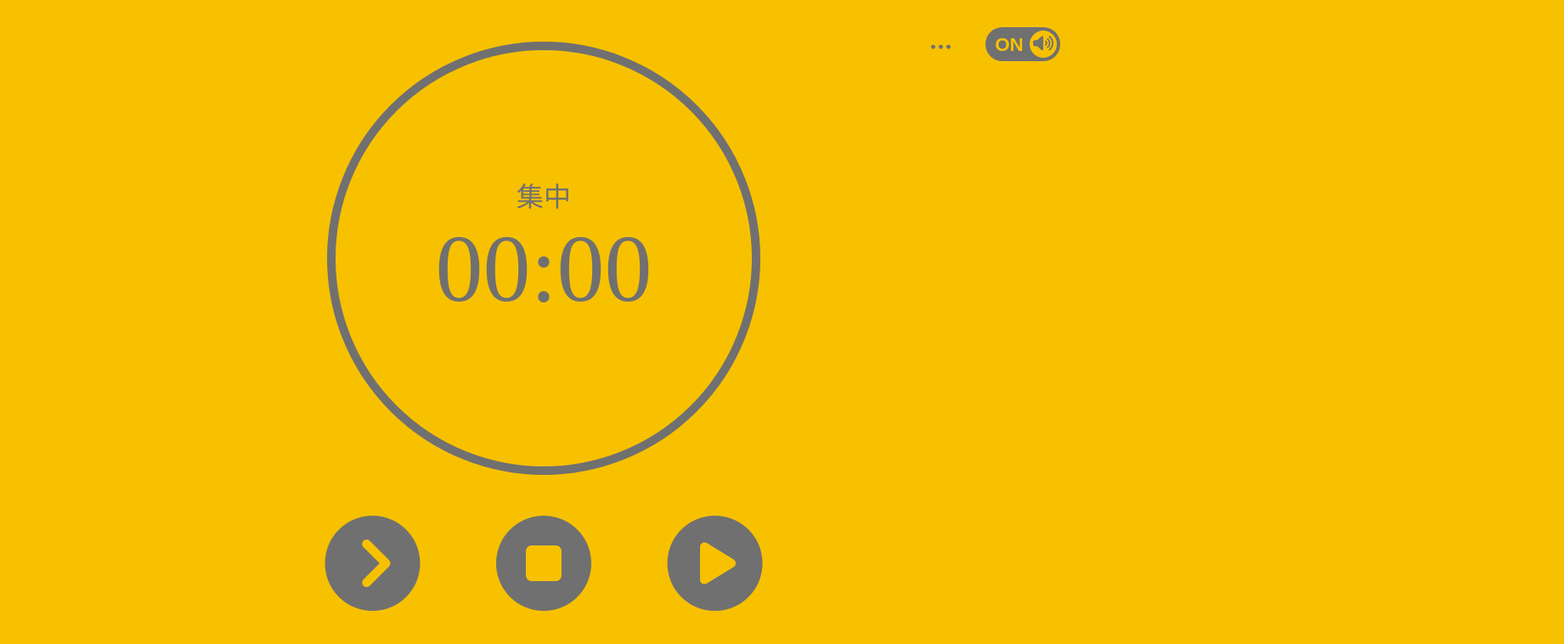
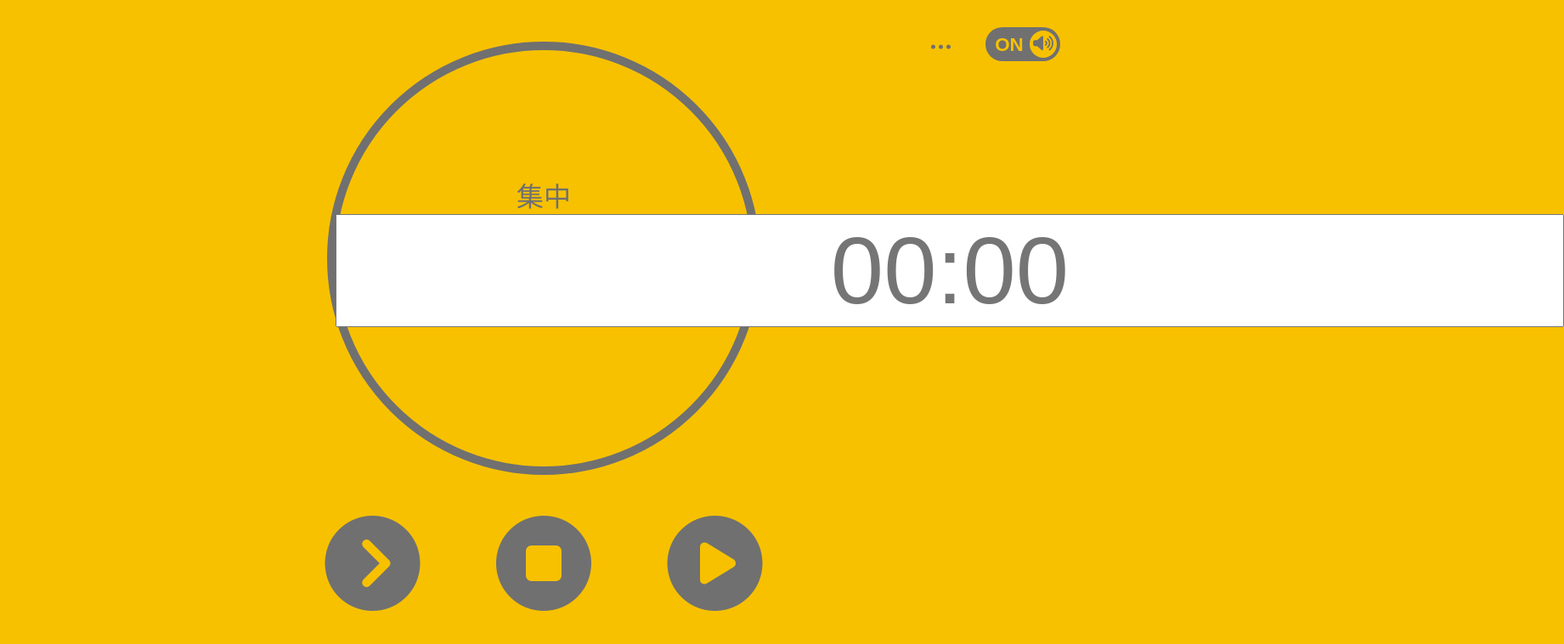
Before and after one commit to yait-ucess/Timer, a plain HTML site: page index.html in a window 1280 px wide. Shown: the whole page at 85% size, 1841 px wide, since content can reach past the window. Drawn offline with Linux system fonts and the light colour scheme.

Commit message:
Change clock to input element
文字列の00:00部分をinput要素の00:00に変更

```diff
--- a/index.html
+++ b/index.html
@@ -27,7 +27,10 @@
           <div class="clock">
             <div class="clock_info">
               <p class="clock_text">集中</p>
-              <p id="timer" class="clock_count">00:00</p>
+              <!-- <p id="timer" class="clock_count">00:00</p> -->
+              <form id="form">
+                <input type="text" id="clock" class="clock_count" autocomplete="off" placeholder="00:00">
+              </form>
             </div>
           </div>
           <div class="control">
@@ -44,5 +47,6 @@
         </div>
       </main>
     </div>
+    <script src="index.js"></script>
   </body>
 </html>
```
